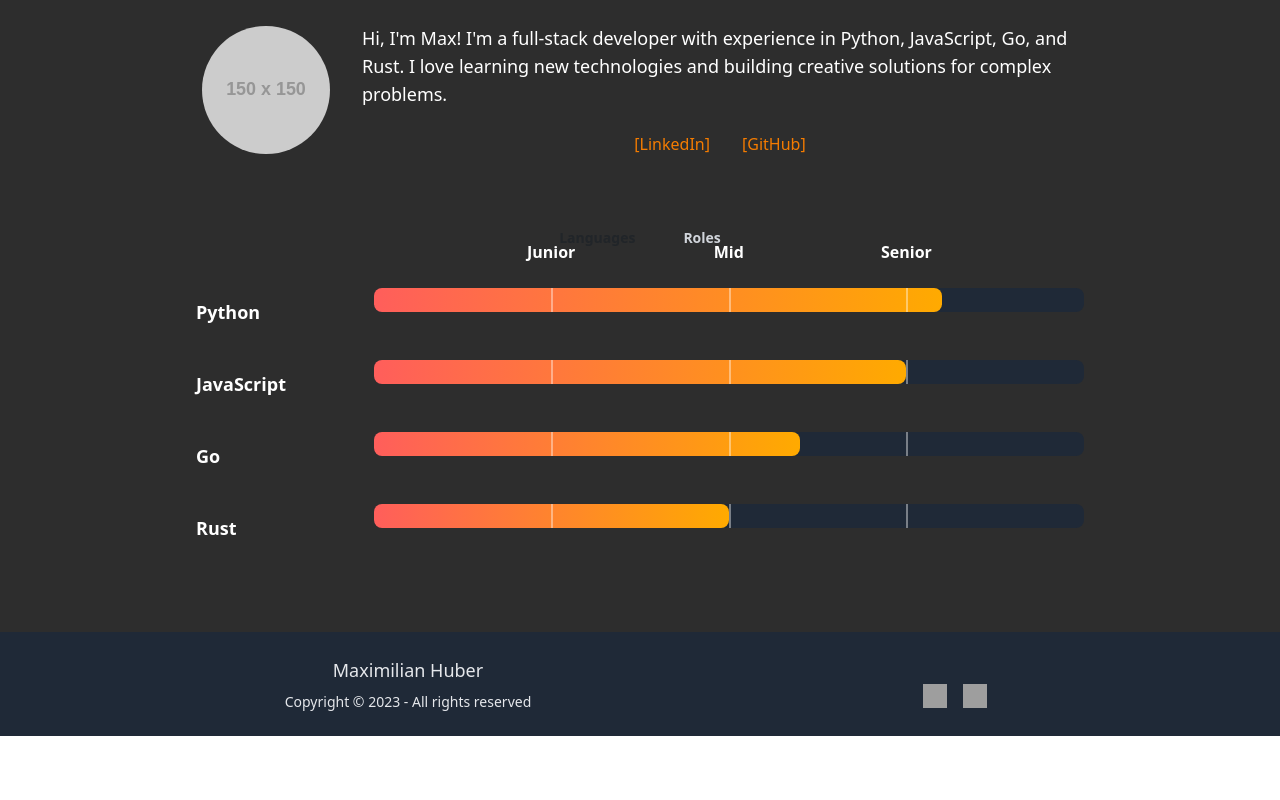
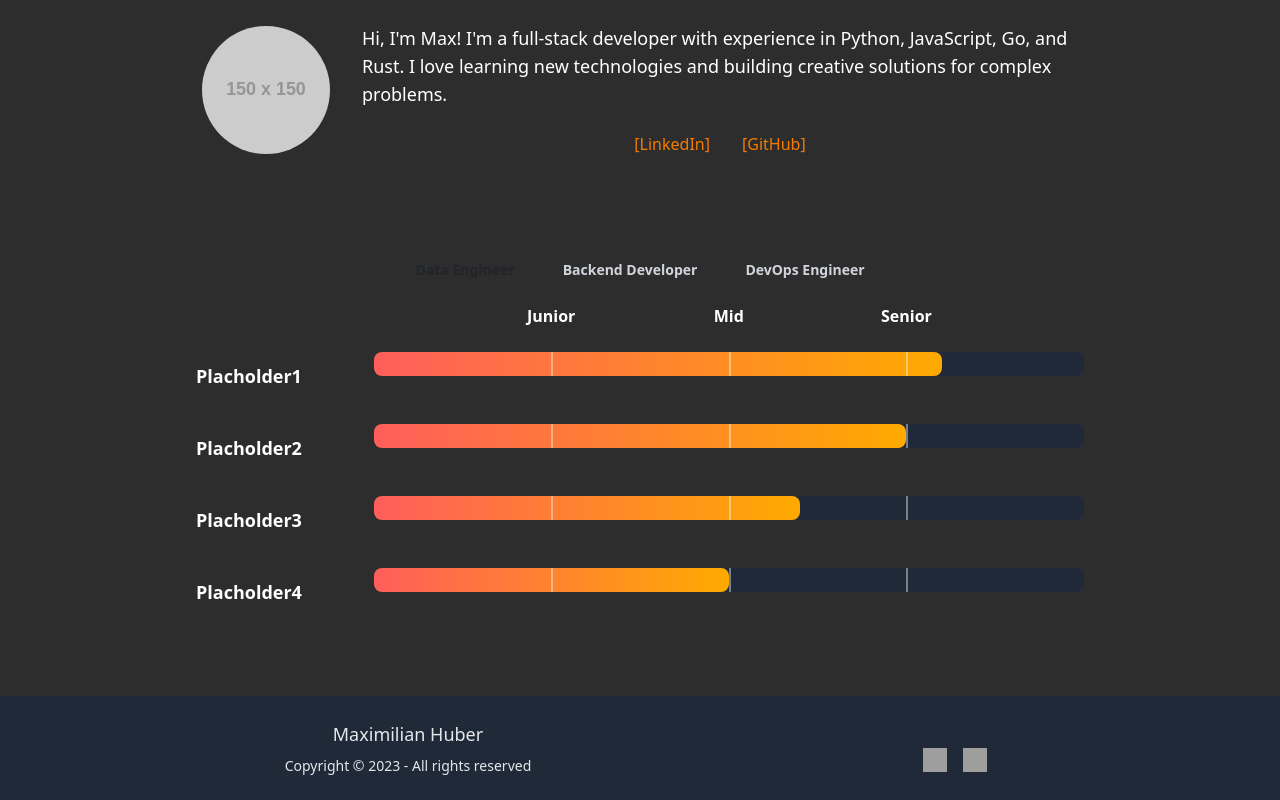
Before and after one commit to Rlyehan/personal-website, a React (Create React App) app in the folder frontend/: page / in a window 1280 px wide. Shown: the part 712-1512 px from the top of the page. Before the commit the page ends 1448 px from the top, so only its background shows below. Built offline with nearby package versions, Linux system fonts and the light colour scheme; grey boxes are pictures that could not be loaded.

Commit message:
updated skill tabs

```diff
--- a/frontend/src/components/skills/SkillPRogressTabs.tsx
+++ b/frontend/src/components/skills/SkillPRogressTabs.tsx
@@ -2,22 +2,30 @@ import React, { useState } from 'react';
 import SkillProgressBar from './SkillProgressBar';
 
 const skillData = {
-  languages: [
+  dataEngineer: [
+    { skill: 'Placholder1', percentage: 80 },
+    { skill: 'Placholder2', percentage: 75 },
+    { skill: 'Placholder3', percentage: 60 },
+    { skill: 'Placholder4', percentage: 50 },
+  ],
+  devopsEngineer: [
+    { skill: 'Placholder5', percentage: 80 },
+    { skill: 'Placholder6', percentage: 70 },
+    { skill: 'Placholder7', percentage: 60 },
+    { skill: 'Placholder8', percentage: 50 },
+  ],
+  backendDeveloper: [
     { skill: 'Python', percentage: 80 },
-    { skill: 'JavaScript', percentage: 75 },
+    { skill: 'Typrscript', percentage: 70 },
     { skill: 'Go', percentage: 60 },
-    { skill: 'Rust', percentage: 50 },
-  ],
-  roles: [
-    { skill: 'Backend Developer', percentage: 80 },
-    { skill: 'Frontend Developer', percentage: 70 },
-    { skill: 'DevOps Engineer', percentage: 60 },
-    { skill: 'Data Engineer', percentage: 50 },
+    { skill: 'SQL Databases', percentage: 50 },
+    { skill: 'NoSQL Databases', percentage: 40 },
+    { skill: 'Rust', percentage: 30 },
   ],
 };
 
 const SkillProgressTabs: React.FC = () => {
-  const [activeTab, setActiveTab] = useState('languages');
+  const [activeTab, setActiveTab] = useState('dataEngineer');
 
   const renderSkillProgress = (
     skills: Array<{ skill: string; percentage: number }>,
@@ -34,26 +42,36 @@ const SkillProgressTabs: React.FC = () => {
 
   return (
     <div className="container mx-auto px-4 py-8">
-      <div className="flex justify-center mb-8">
+      <div className="flex justify-center mb-8 py-8">
         <button
           className={`px-4 py-2 font-semibold text-sm ${
-            activeTab === 'languages'
+            activeTab === 'dataEngineer'
               ? 'bg-darkGray text-darkOrange'
               : 'text-gray-300 hover:text-darkOrange hover:bg-gray-800'
           }`}
-          onClick={() => setActiveTab('languages')}
+          onClick={() => setActiveTab('dataEngineer')}
         >
-          Languages
+          Data Engineer
         </button>
         <button
           className={`px-4 py-2 font-semibold text-sm ${
-            activeTab === 'roles'
+            activeTab === 'backendDeveloper'
               ? 'bg-darkGray text-darkOrange'
               : 'text-gray-300 hover:text-darkOrange hover:bg-gray-800'
           }`}
-          onClick={() => setActiveTab('roles')}
+          onClick={() => setActiveTab('backendDeveloper')}
         >
-          Roles
+          Backend Developer
+        </button>
+        <button
+          className={`px-4 py-2 font-semibold text-sm ${
+            activeTab === 'devopsEngineer'
+              ? 'bg-darkGray text-darkOrange'
+              : 'text-gray-300 hover:text-darkOrange hover:bg-gray-800'
+          }`}
+          onClick={() => setActiveTab('devopsEngineer')}
+        >
+          DevOps Engineer
         </button>
       </div>
       {renderSkillProgress(skillData[activeTab as keyof typeof skillData])}
```
